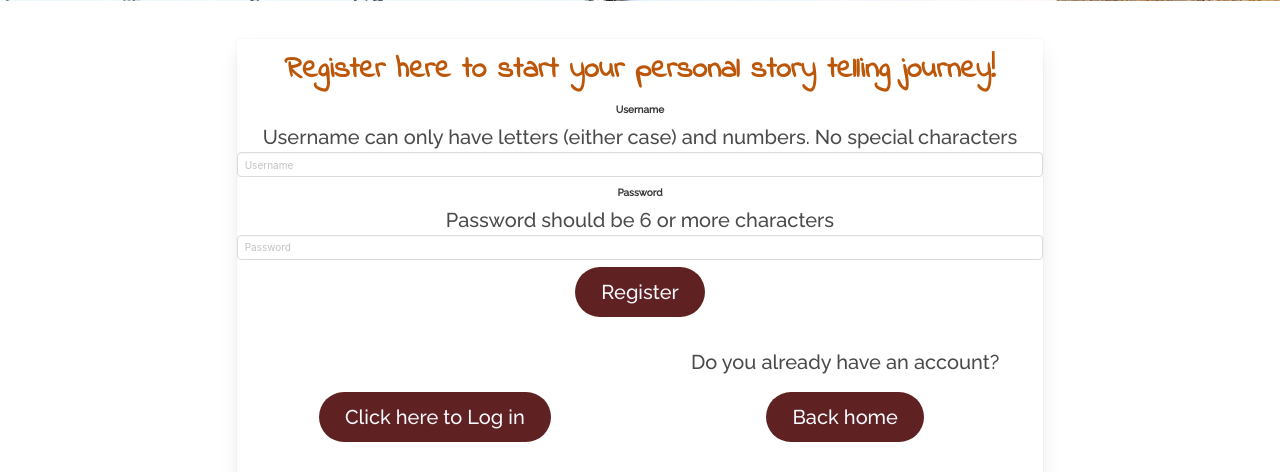
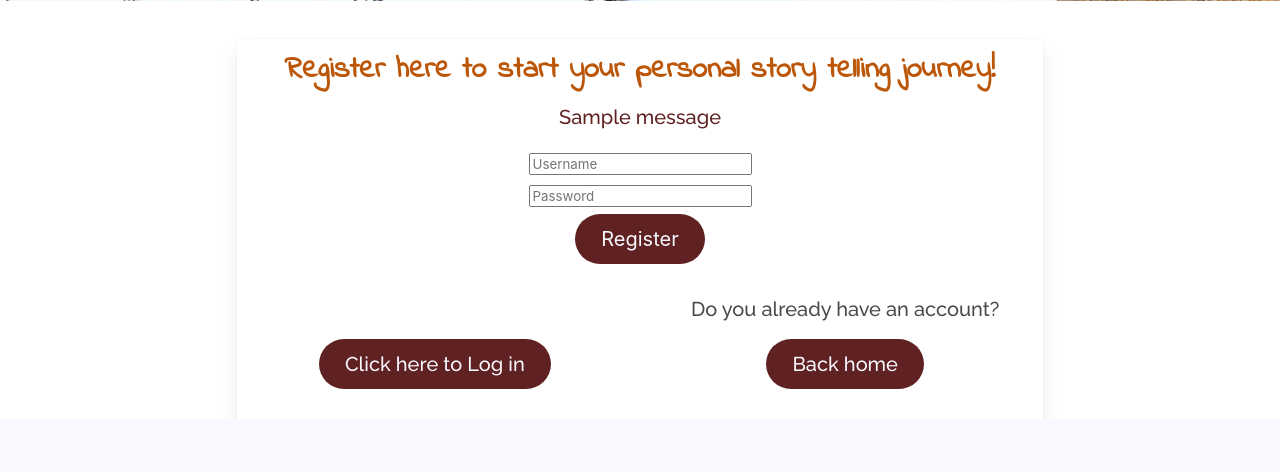
Before and after one commit to Code-Institute-Submissions/story-chain, a Flask app: page /register in a window 1280 px wide. Shown: the part 439-911 px from the top of the page. After the commit the page ends 858 px from the top, so only its background shows below. Run offline with Flask 2, Linux system fonts and the light colour scheme; one stand-in notice (Sample message) is shown; some libraries are stand-ins or nearby versions.

Commit message:
Made login/register function working and solve flash messages bug

```diff
--- a/app.py
+++ b/app.py
@@ -29,12 +29,8 @@ def home():
 
 @app.route("/register", methods=["GET", "POST"])
 def register():
-    """
-    Allows the user to register at the website
-    Checks if username already exists in Database
-    Redirects user to the dashboard
-    """
     if request.method == "POST":
+        # check if username already exists in db
         existing_user = mongo.db.users.find_one(
             {"username": request.form.get("username").lower()})
 
@@ -42,19 +38,15 @@ def register():
             flash("Username already exists")
             return redirect(url_for("register"))
 
-        username = request.form.get("username").lower()
-        password = generate_password_hash(request.form.get("password"))
+        register = {
+            "username": request.form.get("username").lower(),
+            "password": generate_password_hash(request.form.get("password"))
+        }
+        mongo.db.users.insert_one(register)
 
-        mongo.db.users.insert_one({
-            'username': username,
-            'password': password})
-
-        if mongo.db.users.find_one({'username': username}) is not None:
-            user = mongo.db.users.find_one({'username': username})
-            user_id = user['_id']
-            session['user_id'] = str(user_id)
-            flash("Registration Successful!")
-            return redirect(url_for("profile", user_id=user_id))
+        # put the new user into 'session' cookie
+        session["user"] = request.form.get("username").lower()
+        return redirect(url_for("profile", username=session["user"]))
 
     return render_template("pages/authentication.html", register=True)
 
@@ -66,30 +58,40 @@ def log_in():
     Redirects user to profile
     """
     if request.method == "POST":
-        user = mongo.db.users.find_one(
+        # check if username exists in db
+        existing_user = mongo.db.users.find_one(
             {"username": request.form.get("username").lower()})
 
-        if user:
-            if check_password_hash(user["password"],
-                request.form.get("password")):
-                user_id = str(user['_id'])
-                session['user_id'] = str(user_id)
-
-                profile = mongo.db.user.find_one({"user_id": user_id})
-
-                if profile:
-                    user_id = profile["_id"]
-                    return redirect(url_for("profile",
-                        username=session["user"], ))
+        if existing_user:
+            # ensure hashed password matches user input
+            if check_password_hash(
+                    existing_user["password"], request.form.get("password")):
+                        session["user"] = request.form.get("username").lower()
+                        return redirect(url_for(
+                            "profile", username=session["user"]))
             else:
-                flash("Incorrect username and/or Password")
-                return redirect(url_for("sign_in"))
+                # invalid password match
+                flash("Incorrect Username and/or Password")
+                return redirect(url_for("log_in"))
 
         else:
-            flash("Incorrect username and/or Password")
-            return redirect(url_for("sign_in"))
+            # username doesn't exist
+            flash("Incorrect Username and/or Password")
+            return redirect(url_for("log_in"))
 
     return render_template("pages/authentication.html")
+
+
+@app.route("/profile/<username>", methods=["GET", "POST"])
+def profile(username):
+    # grab the session user's username from db
+    username = mongo.db.users.find_one(
+        {"username": session["user"]})["username"]
+
+    if session["user"]:
+        return render_template("pages/profile.html", username=username)
+
+    return redirect(url_for("log_in"))
 
 
 if __name__ == "__main__":
--- a/static/css/style.css
+++ b/static/css/style.css
@@ -79,6 +79,10 @@ body {
     margin-right: 2em;
 }
 
+.flashes {
+    color: #5f2121;
+}
+
 @media screen and (max-width: 1023px) {
 .hero.is-info .navbar-menu {
     background-color: rgba(248, 248, 255, 0.7);
--- /dev/null
+++ b/templates/components/flash_messages/flash_messages.html
@@ -0,0 +1,18 @@
+
+<!-- <div class="container"> -->
+    {% with messages = get_flashed_messages() %}
+        {% if messages %}
+            {% for message in messages %}
+                <div class="columns">
+                    <div class="column"></div>
+                    <div class="column is-8">
+                        <p class="flashes">
+                        {{ message }}
+                        </p>
+                    </div>
+                    <div class="column"></div>
+                </div>
+            {% endfor %}
+        {% endif %}
+    {% endwith %}
+<!-- </div> -->
--- a/templates/components/forms/authentication.html
+++ b/templates/components/forms/authentication.html
@@ -4,33 +4,26 @@
 <form action="{{ url_for('log_in') }}" method="POST">
 {% endif %}
     <div class="field">
-        <label class="label">Username</label>
         {% if register == True %}
-        <span class="pattern">Username can only have letters (either case) and numbers. No special characters</span>
         {% endif %}
-        <div class="control">
-            <input class="input" type="text" placeholder="Username" pattern="[a-zA-Z0-9]+" required
+            <input id="username" name="username" type="text" placeholder="Username" pattern="^[a-zA-Z0-9]{5,15}$" class="validate" required
                 title="Only letters (either case) and numbers. No special characters">
-        </div>
         </div>
 
     <div class="field">
-        <label class="label">Password</label>
         {% if register == True %}
-        <span class="pattern">Password should be 6 or more characters</span>
         {% endif %}
         <div class="control">
-            <input class="input" type="password" placeholder="Password" required pattern=".{6,}"
+            <input id="password" name="password" type="password" placeholder="Password" pattern="^[a-zA-Z0-9]{5,15}$" class="validate" required
                 title="6 or more characters">
         </div>
     </div>
 
     <div class="field">
         <p class="control">
-            <a href="{{ url_for('register') }}" class="button is-rounded is-info is-inverted mb-6" role="button"
-                rel="noopener" aria-label="Log In button">
+            <button type="submit" class="button is-rounded is-info is-inverted mb-6" name="action" aria-label="Log In button">
                 {% if register == True %} Register {% else %} Log Me In {% endif %}
-            </a>
+            </button>
         </p>
     </div>
 </form>
--- a/templates/pages/authentication.html
+++ b/templates/pages/authentication.html
@@ -13,6 +13,7 @@
                         <p class="title">
                             Register here to start your personal story telling journey!
                         </p>
+                        {% include 'components/flash_messages/flash_messages.html' %}
                     </div>
                     {% include 'components/forms/authentication.html' %}
                 </div>
@@ -32,6 +33,7 @@
                         <p class="title">
                             Log in
                         </p>
+                        {% include 'components/flash_messages/flash_messages.html' %}
                     </div>
                     {% include 'components/forms/authentication.html' %}
                 </div>
```
Also changed, not shown: templates/pages/profile.html (added, +16 -0 lines), README.md. Lines whose indentation alone changed are shown as unchanged.
